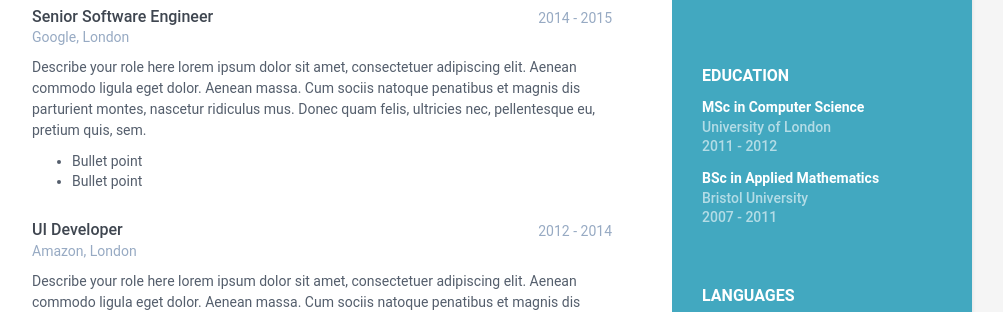
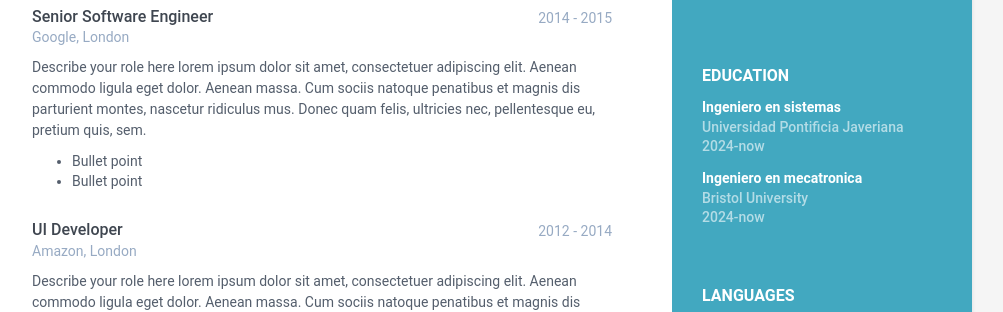
Before and after one commit to ShalkYT/meneses-cv-2, a Jekyll site: the page built from index.html, in a window 1280 px wide and 900 px high, scrolled down 442 px. Shown: the part 161-473 px from the top of the window, without its empty margins (168-1171 px from the left). Built offline with Jekyll 4.4.1, drawn with Linux system fonts in a browser that asks for light colours; part of the change alters nothing that is shown.

```diff
--- a/_data/data.yml
+++ b/_data/data.yml
@@ -66,28 +66,18 @@ career-profile:
 education:
     title: Education
     info:
-      - degree: MSc in Computer Science
-        university: University of London
-        time: 2011 - 2012
+      - degree: Ingeniero en sistemas
+        university: Universidad Pontificia Javeriana
+        time: 2024-now
         details: |
-          Describe your study here lorem ipsum dolor sit amet, consectetuer
-          adipiscing elit. Aenean commodo ligula eget dolor. Aenean massa. Cum
-          sociis natoque penatibus et magnis dis parturient montes, nascetur
-          ridiculus mus. Donec quam felis, ultricies nec, pellentesque eu,
-          pretium quis, sem.
-            - Bullet point
-            - Bullet point
-      - degree: BSc in Applied Mathematics
+          Empece a estudiar a principíos de 2024 la carrera de pregrado de ingenieria de
+          sistemas
+      - degree: Ingeniero en mecatronica
         university: Bristol University
-        time: 2007 - 2011
+        time: 2024-now
         details: |
-          Describe your study here lorem ipsum dolor sit amet, consectetuer
-          adipiscing elit. Aenean commodo ligula eget dolor. Aenean massa. Cum
-          sociis natoque penatibus et magnis dis parturient montes, nascetur
-          ridiculus mus. Donec quam felis, ultricies nec, pellentesque eu,
-          pretium quis, sem.
-            - Bullet point
-            - Bullet point
+          Empece a estudiar en segundo semestre de 2024 la carrera de pregrado de ingenieria en
+          mecatronica
 
 experiences:
     title: Experiences
```
